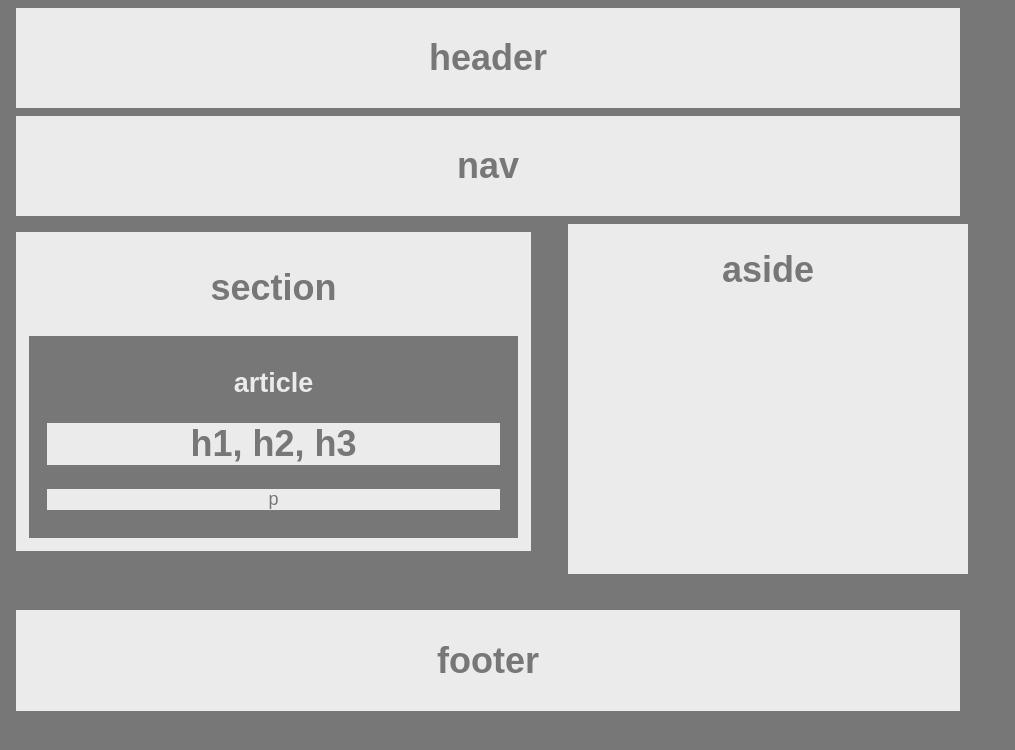
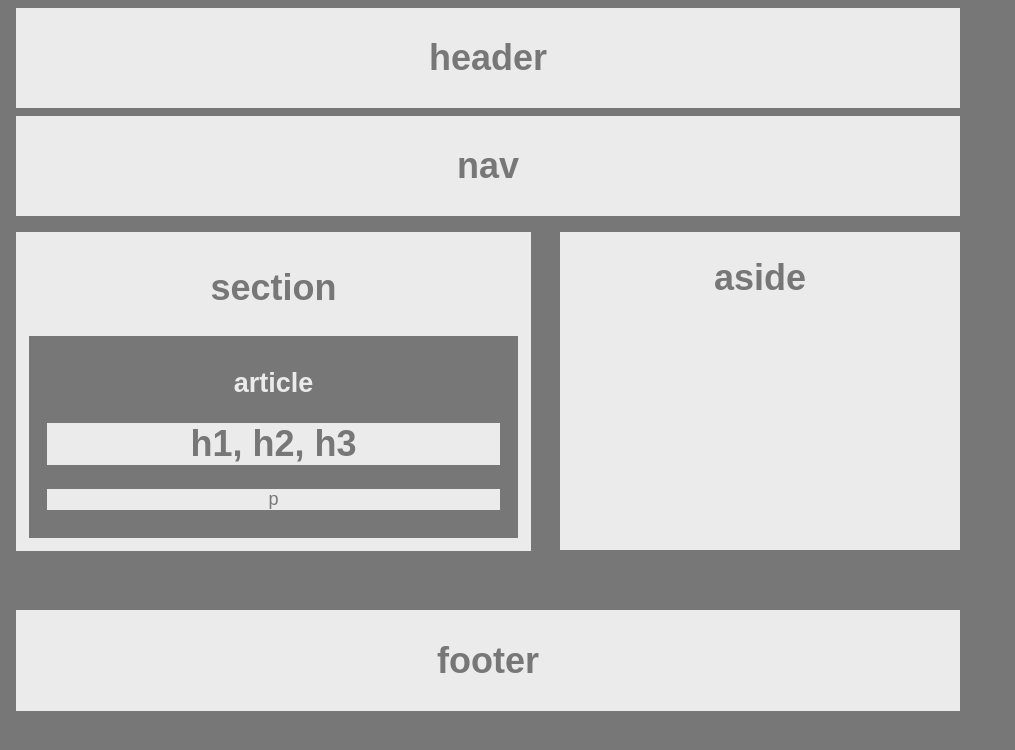
Before and after one commit to darylacut/HW-Wireframe, a plain HTML site: page index.html in a window 1280 px wide. Shown: the whole page, without its empty margins (0-1015 px from the left). Drawn offline with Linux system fonts and the light colour scheme.

Commit message:
added margins to aside tp align it

```diff
--- a/style.css
+++ b/style.css
@@ -69,7 +69,8 @@ p {
     background: #ebebeb;
     width: 400px;
     text-align: center;
-    height: 350px;
+    height: 318px;
+    margin: 8px;
 }
 
 .footer {
```
